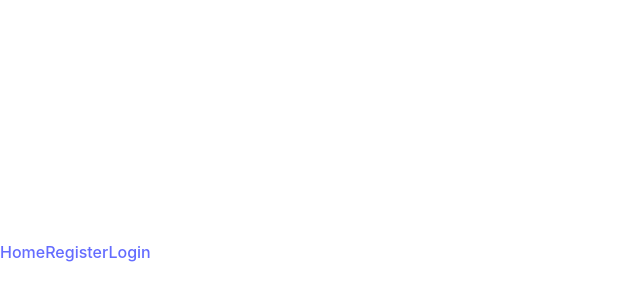
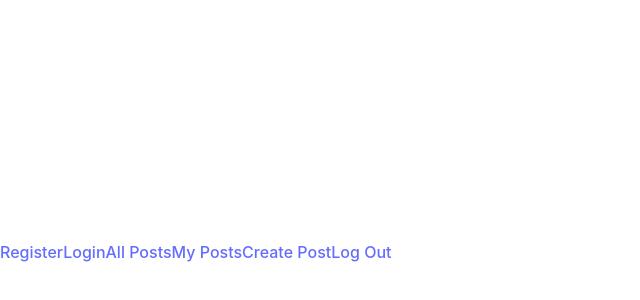
Before and after one commit to isaiasG-A/block30-Stranger-Things, a React (Vite) app in the folder stranger things/: page /usermenu in a window 1280 px wide. Before the commit this address had no page. Shown: the part 148-448 px from the top of the page, without its empty margins (0-640 px from the left). Built offline with nearby package versions, Linux system fonts and the light colour scheme.

Commit message:
user will now be redirected to an user menu if login is successful

```diff
--- a/stranger things/src/App.jsx
+++ b/stranger things/src/App.jsx
@@ -1,23 +1,28 @@
+import { useState } from "react";
+import './App.css'
 import { Routes, Route, Link } from "react-router-dom";
-import './App.css'
 import Posts from './components/Posts';
 import Register from './components/Register';
 import Login from "./components/Login";
+import Logout from "./components/Logout";
+import UserMenu from "./components/UserMenu";
 
 function App() {
+  const [token, setToken] = useState();
 
   return (
     <>
-    <Link to="/">Home</Link>
     <Link to="/register">Register</Link>
     <Link to="/login">Login</Link>
     <Routes>
       <Route path="/" element={<Posts />}/>
       <Route path="/register" element={<Register />}/>
-      <Route path="/login" element={<Login />}/>
+      <Route path="/login" element={<Login setToken={setToken} token={token} />}/>
+      <Route path="/logout" element={<Logout />} />
+      <Route path="/usermenu" element={<UserMenu />}/>
     </Routes>
   </>
   )
 }
 
-export default App
+export default App;
--- a/stranger things/src/components/Login.jsx
+++ b/stranger things/src/components/Login.jsx
@@ -1,10 +1,12 @@
 import { useState} from 'react'
+import { useNavigate} from "react-router-dom";
 
 
-function Login () {
+function Login ({ setToken, token }) {
 const [username, setUsername] = useState("");
 const [password, setPassword] = useState("");
 const [response, setResponse] = useState("");
+const navigate = useNavigate();
 
 async function loginRequest(event) {
   event.preventDefault();
@@ -25,12 +27,15 @@ async function loginRequest(event) {
       })
     })
     const result = await response.json();
-    console.log(result)
-    setResponse(result.error.message)
-    return result
+    const error = await result.error;
+    const token = await result.data.token;
+    console.log(token)
+    setToken(token);
+
+    error ? setResponse(error) : setResponse(result.data.message);
+    token ? navigate("/usermenu") : null;
   } catch(error) {
-    console.log(error)
-  }
+console.log(error)  }
 }
 
   return (
--- /dev/null
+++ b/stranger things/src/components/Logout.jsx
@@ -0,0 +1,11 @@
+
+
+function Logout() {
+
+  return (
+    <>
+    </>
+  )
+}
+
+export default Logout;
--- /dev/null
+++ b/stranger things/src/components/UserMenu.jsx
@@ -0,0 +1,14 @@
+import {Link} from "react-router-dom";
+
+function UserMenu () {
+  return(
+    <>
+    <Link to="/">All Posts</Link>
+    <Link to="/myPosts">My Posts</Link>
+    <Link to="/cratePost">Create Post</Link>
+    <Link to="/logout">Log Out</Link>
+    </>
+   )
+}
+
+export default UserMenu;
```
Also changed, not shown: stranger things/src/components/PostForm.jsx (+10 -0 lines).
